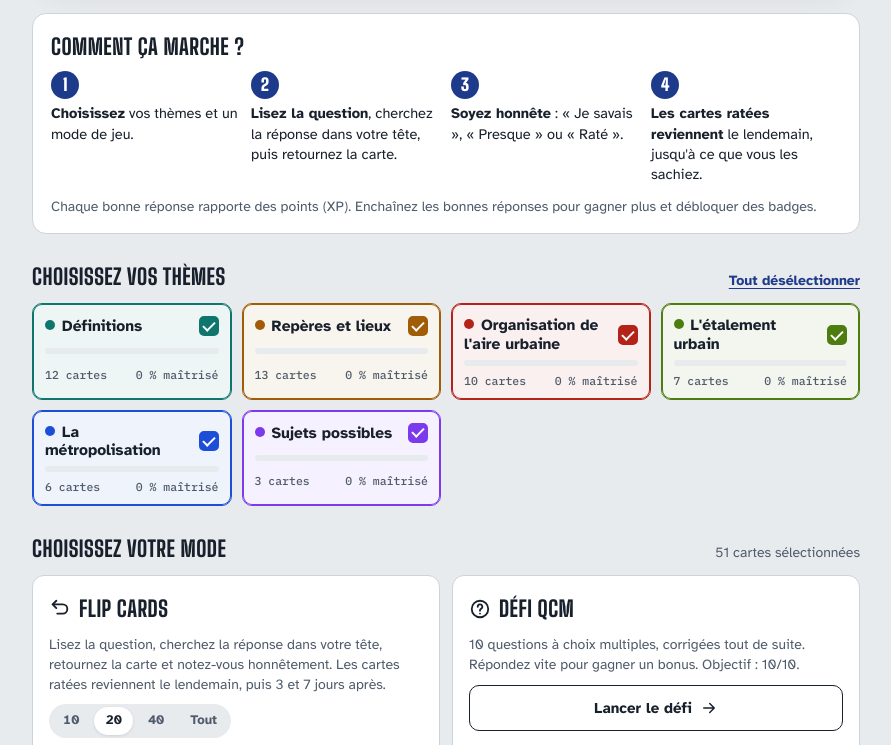
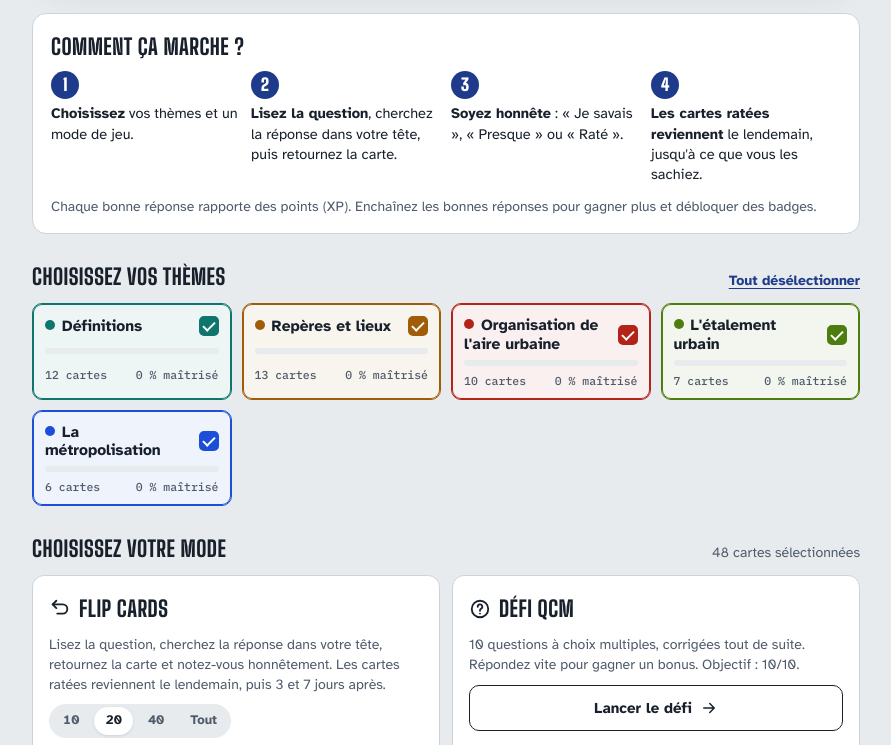
Before and after one commit to CADORJeanne/Reviser_3e_G1, a plain HTML site: page index.html in a window 1280 px wide. Shown: the part 320-1065 px from the top of the page, without its empty margins (194-1085 px from the left). Drawn offline with Linux system fonts and the light colour scheme.

Commit message:
Update index.html

```diff
--- a/index.html
+++ b/index.html
@@ -373,8 +373,7 @@ const THEMES = {
   reperes: {label:"Repères et lieux",               short:"Repère",          color:"var(--c-reperes)"},
   orga:    {label:"Organisation de l'aire urbaine", short:"Organisation",    color:"var(--c-orga)"},
   etal:    {label:"L'étalement urbain",             short:"Étalement",       color:"var(--c-etal)"},
-  metro:   {label:"La métropolisation",             short:"Métropolisation", color:"var(--c-metro)"},
-  methode: {label:"Sujets possibles",               short:"Sujet possible",  color:"var(--c-methode)"}
+  metro:   {label:"La métropolisation",             short:"Métropolisation", color:"var(--c-metro)"}
 };
 
 /* t = thème, q = question, a = réponse, d = corrigé détaillé, p = pour aller plus loin,
@@ -525,8 +524,6 @@ function planHtml(p){
     p.parts.map((t, i) => `<div class="pl-p"><b>${ROMAN[i]}. ${t}</b><ul>${p.ideas.filter(x => x.p === i).map(x => `<li>${x.t}</li>`).join("")}</ul></div>`).join("") +
     `<div class="pl-i"><b>Conclusion</b>${p.concl}</div></div>`;
 }
-PLANS.forEach((p, i) => CARDS.push({id:"p" + (i + 1), t:"methode", q:`Sujet : « ${p.s} ». Quel plan ?`,
-  a:p.parts.map((t, j) => `${ROMAN[j]}. ${t}`).join("<br>"), d:planHtml(p)}));
 
 /* ================= VRAI OU FAUX ================= */
 const VF = [
@@ -890,7 +887,7 @@ function home(){
       <h4>${ico("quiz",22)} Défi QCM</h4>
       <p>10 questions à choix multiples, corrigées tout de suite. Répondez vite pour gagner un bonus. Objectif : 10/10.</p>
       <button class="go alt" id="goQcm" ${qcmPool().length >= 4 ? "" : "disabled"}>Lancer le défi ${ico("arrow",18)}</button>
-      ${qcmPool().length >= 4 ? "" : `<p style="font-size:12.5px">Sélectionnez au moins un thème autre que « Sujets possibles ».</p>`}
+      ${qcmPool().length >= 4 ? "" : `<p style="font-size:12.5px">Sélectionnez au moins un thème.</p>`}
     </div>
     <div class="mode">
       <h4>${ico("scale",22)} Vrai ou faux</h4>
```
